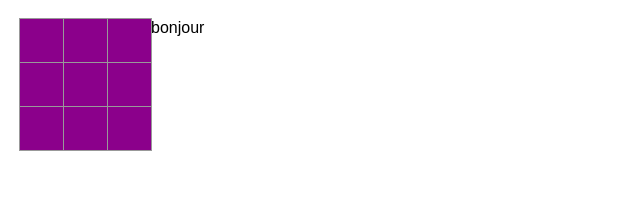
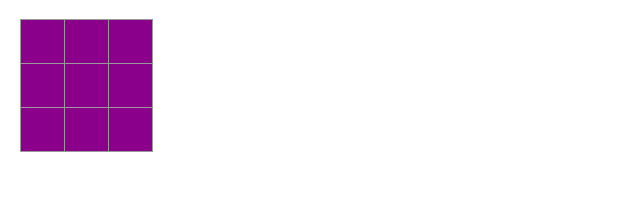
Before and after one commit to mohmoh999/firstrepository, a React (Create React App) app: page / in a window 1280 px wide. Shown: the top 202 px of the page, without its empty margins (0-640 px from the left). Built offline with nearby package versions, Linux system fonts and the light colour scheme.

Commit message:
first push

```diff
--- a/src/App.js
+++ b/src/App.js
@@ -7,7 +7,7 @@ export default function Board() {
             <div className="board-row">
                 <Square />
                 <Square />
-                bonjour
+
                 <Square />
             </div>
             <div className="board-row">
--- a/src/index.css
+++ b/src/index.css
@@ -52,7 +52,7 @@ ul {
 
 body {
   font-family: sans-serif;
-  margin: 19px;
+  margin: 20px;
   padding: 0;
 }
 .board-row:after {
```
